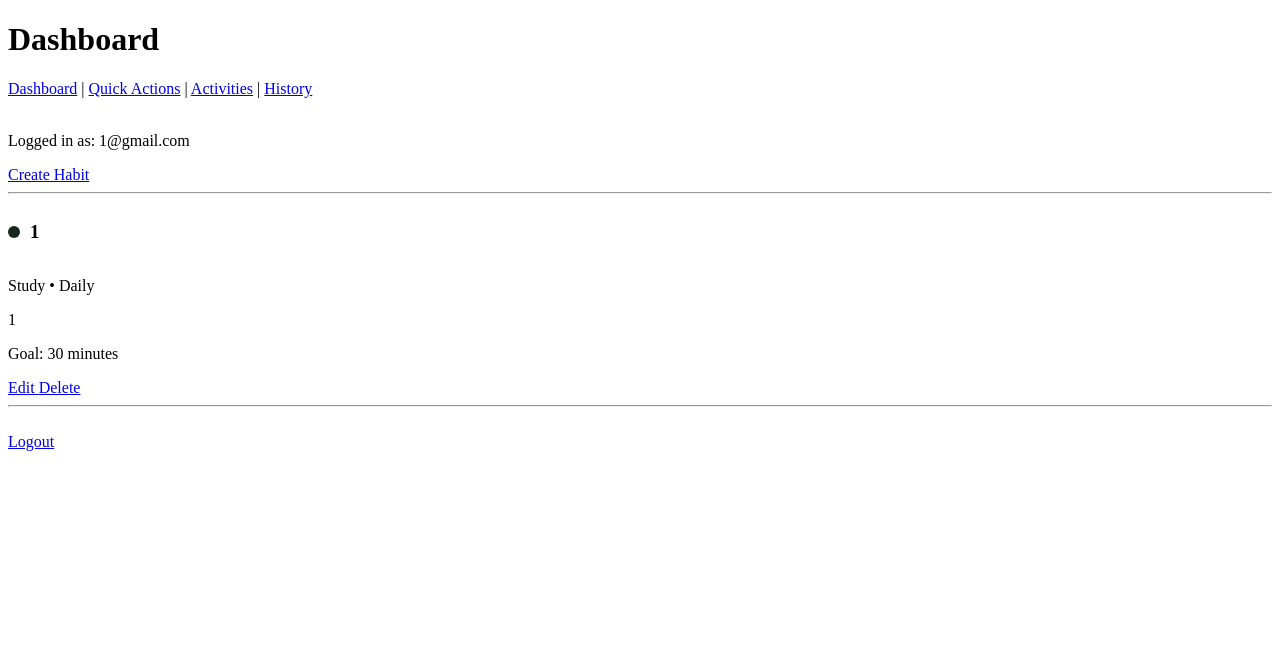
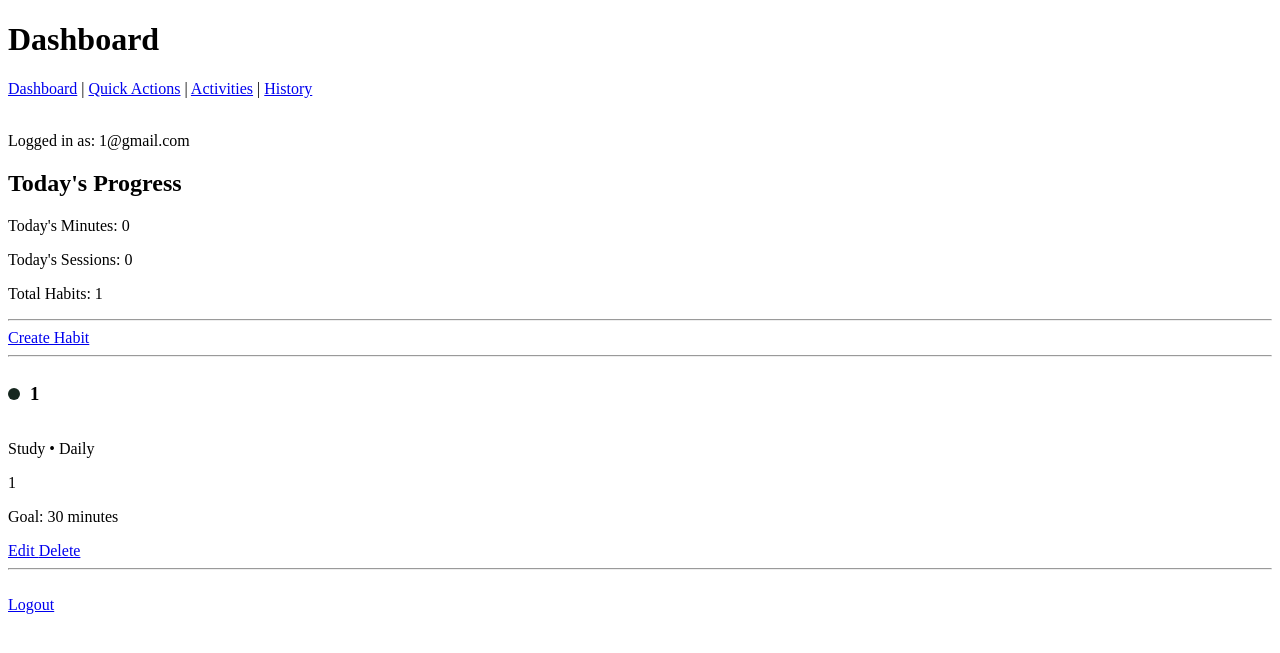
Before and after one commit to EvaShi612/life-tracker, a Flask app: page /dashboard in a window 1280 px wide. Shown: the top 653 px of the page. Run offline with Flask 3, Linux system fonts and the light colour scheme; a user stored in the database is signed in; data comes from the database, SQL or seed files in the repository; both versions use the stored data as it was after the commit.

Commit message:
add dashboard statistics and verify login protection

```diff
--- a/app.py
+++ b/app.py
@@ -1,106 +1,224 @@
 from flask import Flask, render_template, request, redirect, url_for, session
-from werkzeug.security import generate_password_hash,check_password_hash
-# date 用来自动取得今天的日期
+from werkzeug.security import generate_password_hash, check_password_hash
 from datetime import date
+import sqlite3
 
-#Flask：创建网站
-#render_template：打开HTML页面
-#request：获取用户提交的数据
-#redirect：跳转页面
-#url_for：根据函数名寻找网址
-#session:记住当前登录的人
-import sqlite3
+
+# =========================================================
+# Flask 基础设置
+# =========================================================
+
+# Flask：创建网站
+# render_template：打开 HTML 页面
+# request：获取用户提交的数据
+# redirect：跳转页面
+# url_for：根据函数名寻找网址
+# session：记住当前登录的人
 
 app = Flask(__name__)
 app.secret_key = "life-tracker-secret-key"
+
+
+# =========================================================
+# Home
+# =========================================================
 
 @app.route("/")
 def home():
     return "Life Tracker is running!"
 
 
+# =========================================================
+# Login
+# =========================================================
+
 # 访问 /login，执行 login()，打开 login.html
 @app.route("/login", methods=["GET", "POST"])
 def login():
+
     if request.method == "POST":
         email = request.form.get("email")
         password = request.form.get("password")
 
         conn = sqlite3.connect("life_tracker.db")
+
         user = conn.execute(
-            "SELECT * FROM users WHERE email = ? ",
+            "SELECT * FROM users WHERE email = ?",
             (email,)
         ).fetchone()
+
         conn.close()
-        print(user)
-        if user and check_password_hash(user[3],password):
+
+        # user[3] 是数据库里的 hashed password
+        if user and check_password_hash(user[3], password):
+
+            # 登录成功后，session 记住用户 email
             session["user_email"] = email
 
             return redirect(url_for("dashboard"))
+
         else:
             return "Login failed"
 
     return render_template("login.html")
+
+
+# =========================================================
+# Register
+# =========================================================
 
 # 访问 /register，执行 register()，打开 register.html
 # GET：显示注册页面
 # POST：接收注册表单，把用户存进 users 表
 @app.route("/register", methods=["GET", "POST"])
 def register():
+
     if request.method == "POST":
+
         name = request.form.get("name")
         email = request.form.get("email")
         password = request.form.get("password")
 
+        # 注册时不保存原密码，先加密
         hashed_password = generate_password_hash(password)
 
         conn = sqlite3.connect("life_tracker.db")
+
         conn.execute(
-            "INSERT INTO users (name, email, password) VALUES (?, ?, ?)",
+            """
+            INSERT INTO users (name, email, password)
+            VALUES (?, ?, ?)
+            """,
             (name, email, hashed_password)
         )
+
         conn.commit()
         conn.close()
 
-        print("User saved!")
         return redirect(url_for("login"))
 
     return render_template("register.html")
 
-# 访问 /dashboard，执行 dashboard()，显示 dashboard.html
+
+# =========================================================
+# Dashboard
+# =========================================================
+
 @app.route("/dashboard")
 def dashboard():
+
+    # 从 session 找当前登录用户
     email = session.get("user_email")
 
+    # 如果没有登录，就回到 Login
     if not email:
         return redirect(url_for("login"))
 
     conn = sqlite3.connect("life_tracker.db")
 
+
+    # -----------------------------------------------------
+    # 查询当前用户所有 Habit
+    # -----------------------------------------------------
+
     habits = conn.execute(
-    """
-    SELECT id, habit_name, details, category, frequency, goal_minutes, color
-    FROM habits
-    WHERE user_email = ?
-    """,
-    (email,)
+        """
+        SELECT
+            id,
+            habit_name,
+            details,
+            category,
+            frequency,
+            goal_minutes,
+            color
+        FROM habits
+        WHERE user_email = ?
+        """,
+        (email,)
     ).fetchall()
+
+
+    # -----------------------------------------------------
+    # 查询今天总共记录了多少分钟
+    # -----------------------------------------------------
+
+    today_minutes = conn.execute(
+        """
+        SELECT COALESCE(SUM(duration_minutes), 0)
+        FROM logs
+        WHERE user_email = ?
+        AND log_date = ?
+        """,
+        (
+            email,
+            date.today().isoformat()
+        )
+    ).fetchone()[0]
+
+
+    # -----------------------------------------------------
+    # 查询今天记录了多少次 Activity
+    # -----------------------------------------------------
+
+    today_sessions = conn.execute(
+        """
+        SELECT COUNT(*)
+        FROM logs
+        WHERE user_email = ?
+        AND log_date = ?
+        """,
+        (
+            email,
+            date.today().isoformat()
+        )
+    ).fetchone()[0]
+
+
+    # -----------------------------------------------------
+    # 查询当前用户一共有多少个 Habit
+    # -----------------------------------------------------
+
+    total_habits = conn.execute(
+        """
+        SELECT COUNT(*)
+        FROM habits
+        WHERE user_email = ?
+        """,
+        (email,)
+    ).fetchone()[0]
+
 
     conn.close()
 
+
+    # 把所有 Dashboard 数据传给 dashboard.html
     return render_template(
         "dashboard.html",
         email=email,
-        habits=habits
+        habits=habits,
+        today_minutes=today_minutes,
+        today_sessions=today_sessions,
+        total_habits=total_habits
     )
 
-# 访问 /logout，清除登录状态，然后回到 login 页面
+
+# =========================================================
+# Logout
+# =========================================================
+
 @app.route("/logout")
 def logout():
+
+    # 清空 session = 用户退出登录
     session.clear()
+
     return redirect(url_for("login"))
 
-#habit部分，接下两段包含delete和edit
+
+# =========================================================
+# Create Habit
+# =========================================================
+
 @app.route("/create", methods=["GET", "POST"])
 def create_habit():
 
@@ -109,6 +227,7 @@ def create_habit():
         return redirect(url_for("login"))
 
     if request.method == "POST":
+
         habit_name = request.form.get("habit_name")
         details = request.form.get("details")
         category = request.form.get("category", "Other")
@@ -117,77 +236,113 @@ def create_habit():
         color = request.form.get("color", "#2f7a57")
 
         conn = sqlite3.connect("life_tracker.db")
+
         conn.execute(
-    """
-    INSERT INTO habits
-    (user_email, habit_name, details, category, frequency, goal_minutes, color)
-    VALUES (?, ?, ?, ?, ?, ?, ?)
-    """,
-    (
-        session["user_email"],
-        habit_name,
-        details,
-        category,
-        frequency,
-        goal_minutes,
-        color
-    )
-)
+            """
+            INSERT INTO habits
+            (
+                user_email,
+                habit_name,
+                details,
+                category,
+                frequency,
+                goal_minutes,
+                color
+            )
+            VALUES (?, ?, ?, ?, ?, ?, ?)
+            """,
+            (
+                session["user_email"],
+                habit_name,
+                details,
+                category,
+                frequency,
+                goal_minutes,
+                color
+            )
+        )
 
         conn.commit()
         conn.close()
 
         return redirect(url_for("dashboard"))
+
     return render_template("create_habit.html")
 
-#habit的delete
+
+# =========================================================
+# Delete Habit
+# =========================================================
+
 @app.route("/delete/<int:habit_id>")
 def delete_habit(habit_id):
 
-        # 如果没有登录，就回到 Login
+    # 如果没有登录，就回到 Login
     if "user_email" not in session:
         return redirect(url_for("login"))
 
     conn = sqlite3.connect("life_tracker.db")
 
-# 只删除属于当前登录用户的 Habit
+    # 只删除属于当前登录用户的 Habit
     conn.execute(
         """
         DELETE FROM habits
-        WHERE id = ? AND user_email = ?
+        WHERE id = ?
+        AND user_email = ?
         """,
-        (habit_id, session["user_email"])
+        (
+            habit_id,
+            session["user_email"]
+        )
     )
+
     conn.commit()
     conn.close()
 
     return redirect(url_for("dashboard"))
 
-#habit的edit
+
+# =========================================================
+# Edit Habit
+# =========================================================
+
 @app.route("/edit/<int:habit_id>", methods=["GET", "POST"])
 def edit_habit(habit_id):
 
-        # 如果没有登录，就回到 Login
+    # 如果没有登录，就回到 Login
     if "user_email" not in session:
         return redirect(url_for("login"))
 
     conn = sqlite3.connect("life_tracker.db")
 
-    # 如果用户提交修改后的 Habit。从 edit_habit.html 获取新的资料。然后 UPDATE 数据库里对应的 Habit
+
+    # -----------------------------------------------------
+    # POST：保存修改后的 Habit
+    # -----------------------------------------------------
+
     if request.method == "POST":
+
         habit_name = request.form.get("habit_name")
         details = request.form.get("details")
         category = request.form.get("category", "Other")
         frequency = request.form.get("frequency", "Daily")
         goal_minutes = request.form.get("goal_minutes", 30)
-        color = request.form.get("color", "#071a11")
+        color = request.form.get("color", "#2f7a57")
 
-# 根据 habit_id 找到原来的 Habit，并更新所有资料
+        # 根据 habit_id 找到原来的 Habit，并更新所有资料
+        # 同时检查 user_email，只允许修改自己的 Habit
         conn.execute(
             """
             UPDATE habits
-            SET habit_name = ?, details = ?, category = ?, frequency = ?, goal_minutes = ?, color = ?
-            WHERE id = ? AND user_email = ?
+            SET
+                habit_name = ?,
+                details = ?,
+                category = ?,
+                frequency = ?,
+                goal_minutes = ?,
+                color = ?
+            WHERE id = ?
+            AND user_email = ?
             """,
             (
                 habit_name,
@@ -203,22 +358,39 @@ def edit_habit(habit_id):
 
         conn.commit()
         conn.close()
+
         return redirect(url_for("dashboard"))
+
+
+    # -----------------------------------------------------
+    # GET：打开 Edit 页面
+    # -----------------------------------------------------
+
     habit = conn.execute(
         """
         SELECT *
         FROM habits
-        WHERE id = ? AND user_email = ?
+        WHERE id = ?
+        AND user_email = ?
         """,
-        (habit_id,session["user_email"])
+        (
+            habit_id,
+            session["user_email"]
+        )
     ).fetchone()
+
     conn.close()
 
-    return render_template("edit_habit.html", habit=habit)
+    return render_template(
+        "edit_habit.html",
+        habit=habit
+    )
 
 
-# Quick Actions 页面
-# 从 actions 表读取所有预设活动，并显示在 quick_actions.html
+# =========================================================
+# Quick Actions
+# =========================================================
+
 @app.route("/quick_actions")
 def quick_actions():
 
@@ -228,11 +400,19 @@ def quick_actions():
 
     conn = sqlite3.connect("life_tracker.db")
 
+    # 从 actions 表读取所有预设 Activity
     actions = conn.execute(
         """
-        SELECT id, name, description, icon, color,
-               benefit_1, benefit_2, benefit_3,
-               default_goal_minutes
+        SELECT
+            id,
+            name,
+            description,
+            icon,
+            color,
+            benefit_1,
+            benefit_2,
+            benefit_3,
+            default_goal_minutes
         FROM actions
         ORDER BY id
         """
@@ -246,9 +426,10 @@ def quick_actions():
     )
 
 
+# =========================================================
+# Log Activity
+# =========================================================
 
-# Log Activity 页面
-# 用户选择一个 Activity 后，可以记录这次活动的资料
 @app.route("/log_activity/<int:action_id>", methods=["GET", "POST"])
 def log_activity(action_id):
 
@@ -258,24 +439,41 @@ def log_activity(action_id):
 
     conn = sqlite3.connect("life_tracker.db")
 
-    # 根据 action_id 找到用户选择的 Activity
+
+    # -----------------------------------------------------
+    # 找到用户选择的 Activity
+    # -----------------------------------------------------
+
     action = conn.execute(
         """
-        SELECT id, name, description, icon, color,
-               benefit_1, benefit_2, benefit_3,
-               default_goal_minutes
+        SELECT
+            id,
+            name,
+            description,
+            icon,
+            color,
+            benefit_1,
+            benefit_2,
+            benefit_3,
+            default_goal_minutes
         FROM actions
         WHERE id = ?
         """,
         (action_id,)
     ).fetchone()
 
-    # 如果找不到这个 Activity，就回到 Quick Actions
+
+    # Activity 不存在
     if not action:
         conn.close()
+
         return redirect(url_for("quick_actions"))
 
-    # 用户点击 Save Activity 后
+
+    # -----------------------------------------------------
+    # POST：保存 Activity
+    # -----------------------------------------------------
+
     if request.method == "POST":
 
         duration_minutes = request.form.get("duration_minutes")
@@ -316,16 +514,21 @@ def log_activity(action_id):
         conn.commit()
         conn.close()
 
-        # 保存完成后直接回到 Dashboard
+        # 保存完成后直接回 Dashboard
         return redirect(url_for("dashboard"))
 
-# 如果用户是从 Timer 页面来的，
-# duration 会通过网址传过来
+
+    # -----------------------------------------------------
+    # GET：打开 Log Activity 页面
+    # -----------------------------------------------------
+
+    # 如果用户从 Timer 页面过来，
+    # duration 会通过网址传过来
     timer_duration = request.args.get("duration")
-# 自动取得今天的日期
-# isoformat() 会变成 HTML date input 可以使用的格式
-# 例如 2026-08-19
+
+    # 自动取得今天的日期
     today = date.today().isoformat()
+
     conn.close()
 
     return render_template(
@@ -333,12 +536,13 @@ def log_activity(action_id):
         action=action,
         timer_duration=timer_duration,
         today=today
-)
+    )
 
 
+# =========================================================
+# Activities
+# =========================================================
 
-# Activities 页面
-# 从 actions 表读取所有 Activity，然后显示在 activities.html
 @app.route("/activities")
 def activities():
 
@@ -350,9 +554,16 @@ def activities():
 
     actions = conn.execute(
         """
-        SELECT id, name, description, icon, color,
-               benefit_1, benefit_2, benefit_3,
-               default_goal_minutes
+        SELECT
+            id,
+            name,
+            description,
+            icon,
+            color,
+            benefit_1,
+            benefit_2,
+            benefit_3,
+            default_goal_minutes
         FROM actions
         ORDER BY id
         """
@@ -366,9 +577,10 @@ def activities():
     )
 
 
+# =========================================================
+# Activity Detail
+# =========================================================
 
-# Activity Detail 页面
-# 根据 action_id 显示某一个 Activity 的详细资料
 @app.route("/activity/<int:action_id>")
 def activity_detail(action_id):
 
@@ -378,12 +590,19 @@ def activity_detail(action_id):
 
     conn = sqlite3.connect("life_tracker.db")
 
-    # 找到用户点击的 Activity
+    # 根据 action_id 找 Activity
     action = conn.execute(
         """
-        SELECT id, name, description, icon, color,
-               benefit_1, benefit_2, benefit_3,
-               default_goal_minutes
+        SELECT
+            id,
+            name,
+            description,
+            icon,
+            color,
+            benefit_1,
+            benefit_2,
+            benefit_3,
+            default_goal_minutes
         FROM actions
         WHERE id = ?
         """,
@@ -392,9 +611,11 @@ def activity_detail(action_id):
 
     conn.close()
 
-    # 如果这个 Activity 不存在，就回到 Activities
+
+    # 如果 Activity 不存在
     if not action:
         return redirect(url_for("activities"))
+
 
     return render_template(
         "activity_detail.html",
@@ -402,8 +623,10 @@ def activity_detail(action_id):
     )
 
 
-# Activity Timer 页面
-# 用户可以选择一个 Activity 后开始计时
+# =========================================================
+# Activity Timer
+# =========================================================
+
 @app.route("/timer/<int:action_id>")
 def activity_timer(action_id):
 
@@ -413,12 +636,19 @@ def activity_timer(action_id):
 
     conn = sqlite3.connect("life_tracker.db")
 
-    # 根据 action_id 找到用户选择的 Activity
+    # 找到用户选择的 Activity
     action = conn.execute(
         """
-        SELECT id, name, description, icon, color,
-               benefit_1, benefit_2, benefit_3,
-               default_goal_minutes
+        SELECT
+            id,
+            name,
+            description,
+            icon,
+            color,
+            benefit_1,
+            benefit_2,
+            benefit_3,
+            default_goal_minutes
         FROM actions
         WHERE id = ?
         """,
@@ -427,9 +657,11 @@ def activity_timer(action_id):
 
     conn.close()
 
-    # 如果 Activity 不存在，就回到 Activities
+
+    # 如果 Activity 不存在
     if not action:
         return redirect(url_for("activities"))
+
 
     return render_template(
         "timer.html",
@@ -437,8 +669,10 @@ def activity_timer(action_id):
     )
 
 
-# History 页面
-# 显示当前登录用户以前记录过的所有 Activities
+# =========================================================
+# History
+# =========================================================
+
 @app.route("/history")
 def history():
 
@@ -448,9 +682,10 @@ def history():
 
     conn = sqlite3.connect("life_tracker.db")
 
-    # logs 保存用户的记录
-    # actions 保存 Activity 的名字、icon 和颜色
-    # JOIN 可以根据 action_id 把两个表连接起来
+
+    # logs 保存用户 Activity records
+    # actions 保存 Activity 的名字、icon、color
+    # JOIN 根据 action_id 把两张表连接起来
     logs = conn.execute(
         """
         SELECT
@@ -475,10 +710,16 @@ def history():
 
     conn.close()
 
+
     return render_template(
         "history.html",
         logs=logs
     )
 
+
+# =========================================================
+# Run Flask
+# =========================================================
+
 if __name__ == "__main__":
     app.run(debug=True)
--- a/templates/dashboard.html
+++ b/templates/dashboard.html
@@ -20,10 +20,38 @@
 <!-- 显示现在登录的用户 -->
 <p>Logged in as: {{ email }}</p>
 
+
+<!-- =========================
+     Dashboard Statistics
+     显示今天的活动统计
+========================= -->
+
+<h2>Today's Progress</h2>
+
+<p>
+    Today's Minutes: {{ today_minutes }}
+</p>
+
+<p>
+    Today's Sessions: {{ today_sessions }}
+</p>
+
+<p>
+    Total Habits: {{ total_habits }}
+</p>
+
+<hr>
+
+
 <!-- 创建新 Habit 的按钮 -->
 <a href="{{ url_for('create_habit') }}">Create Habit</a>
 
 <hr>
+
+
+<!-- =========================
+     Habit List
+========================= -->
 
 <!-- 如果用户已经创建了 Habit -->
 {% if habits %}
@@ -34,7 +62,8 @@
         <div>
 
             <!--
-            app.py 查询 Habit 的顺序是：
+            app.py 查询 Habit 的顺序：
+
             habit[0] = id
             habit[1] = habit_name
             habit[2] = details
@@ -46,7 +75,8 @@
 
             <!--
             显示用户选择的 Habit 颜色。
-            background-color 使用数据库里保存的 color。
+
+            background-color 会使用数据库中保存的 color。
             -->
             <span
                 style="
@@ -59,44 +89,55 @@
                 "
             ></span>
 
+
             <!-- Habit 名称 -->
             <h3 style="display: inline-block;">
                 {{ habit[1] }}
             </h3>
+
 
             <!-- Habit 类别和完成频率 -->
             <p>
                 {{ habit[3] }} • {{ habit[4] }}
             </p>
 
+
             <!--
             Habit Details
-            只有用户填写了 Details 才显示这一段。
+
+            只有用户填写了 details，
+            才显示这一段。
             -->
             {% if habit[2] %}
-                <p>{{ habit[2] }}</p>
+
+                <p>
+                    {{ habit[2] }}
+                </p>
+
             {% endif %}
+
 
             <!-- Habit 的目标完成时间 -->
             <p>
                 Goal: {{ habit[5] }} minutes
             </p>
 
+
             <!--
             Edit 按钮
 
             habit[0] 是 Habit 的 id。
-            例如 id 是 3，就会打开 /edit/3。
+            url_for 会根据 edit_habit() 自动生成网址。
             -->
             <a href="{{ url_for('edit_habit', habit_id=habit[0]) }}">
                 Edit
             </a>
 
+
             <!--
             Delete 按钮
 
             habit[0] 是 Habit 的 id。
-            例如 id 是 3，就会打开 /delete/3。
             -->
             <a href="{{ url_for('delete_habit', habit_id=habit[0]) }}">
                 Delete
@@ -108,16 +149,20 @@
 
     {% endfor %}
 
-<!-- 如果用户还没有创建任何 Habit -->
+
+<!-- 如果这个用户还没有创建 Habit -->
 {% else %}
 
     <p>You do not have any habits yet.</p>
 
 {% endif %}
 
+
 <br>
 
-<!-- 清除 Session 并退出登录 -->
-<a href="{{ url_for('logout') }}">Logout</a>
+<!-- 登出 -->
+<a href="{{ url_for('logout') }}">
+    Logout
+</a>
 
 {% endblock %}
```
Also changed, not shown: life_tracker.db.
